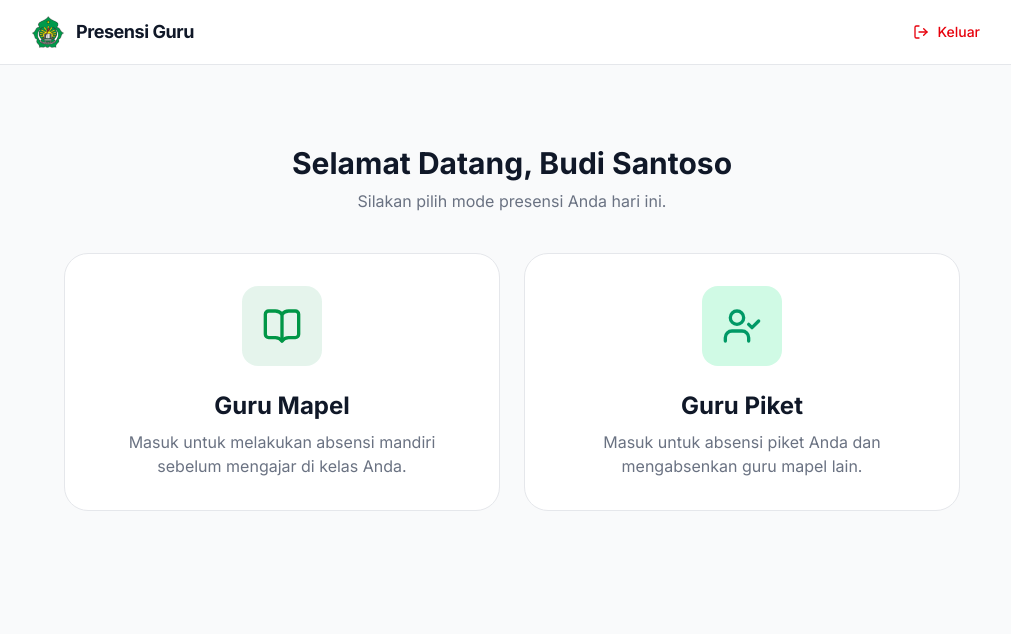
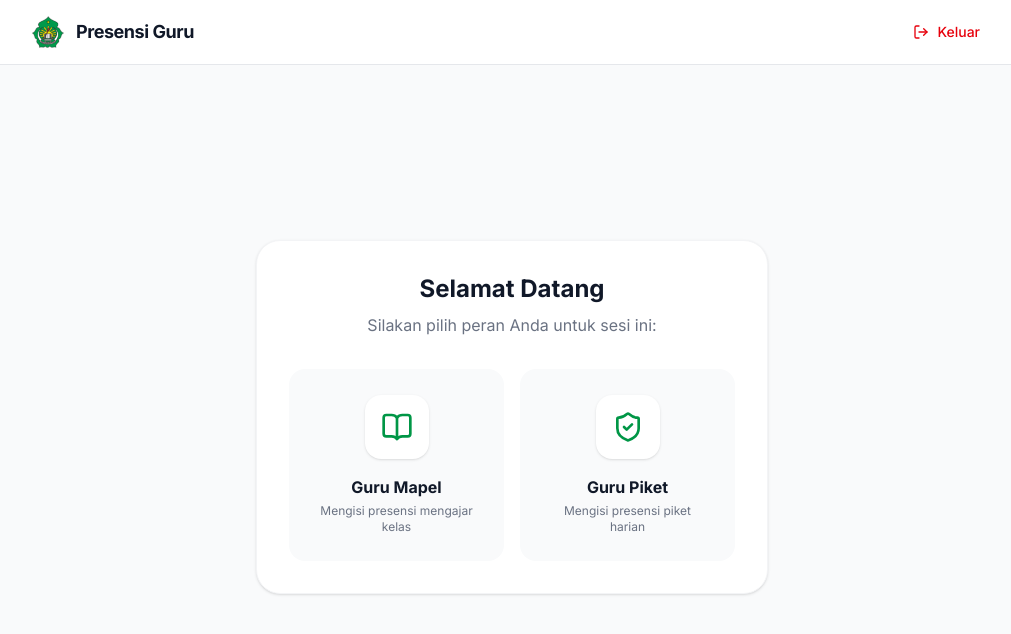
Before and after one commit to ImanWaworuntu/absensi, a Next.js app: page /guru in a window 1280 px wide. Shown: the top 634 px of the page, without its empty margins (128-1139 px from the left). Built offline with nearby package versions, Linux system fonts and the light colour scheme.

Commit message:
Update login flow, filter logic, and UI

```diff
--- a/src/app/admin/rekap/actions.ts
+++ b/src/app/admin/rekap/actions.ts
@@ -15,13 +15,19 @@ export async function getPresensi(filter: "all" | "week" | "month" = "all") {
   await verifyAdmin();
 
   let dateFilter = {};
+  const now = new Date();
+
   if (filter === "week") {
-    const d = new Date();
-    d.setDate(d.getDate() - 7);
+    // Hari Senin di minggu ini
+    const d = new Date(now);
+    const day = d.getDay() || 7; // Convert Sunday (0) to 7
+    d.setDate(d.getDate() - day + 1); // Get Monday
+    d.setHours(0, 0, 0, 0);
     dateFilter = { gte: d };
   } else if (filter === "month") {
-    const d = new Date();
-    d.setMonth(d.getMonth() - 1);
+    // Tanggal 1 di bulan ini
+    const d = new Date(now.getFullYear(), now.getMonth(), 1);
+    d.setHours(0, 0, 0, 0);
     dateFilter = { gte: d };
   }
 
--- a/src/app/admin/rekap/page.tsx
+++ b/src/app/admin/rekap/page.tsx
@@ -56,11 +56,11 @@ export default function AdminRekapPage() {
           <button
             onClick={() => handleFilterChange("week")}
             className={`px-3 py-1.5 text-sm font-medium rounded-lg transition-colors ${filter === "week" ? "bg-primary text-white" : "text-gray-600 hover:bg-gray-50"}`}
-          >7 Hari Terakhir</button>
+          >Minggu Ini</button>
           <button
             onClick={() => handleFilterChange("month")}
             className={`px-3 py-1.5 text-sm font-medium rounded-lg transition-colors ${filter === "month" ? "bg-primary text-white" : "text-gray-600 hover:bg-gray-50"}`}
-          >30 Hari Terakhir</button>
+          >Bulan Ini</button>
         </div>
       </div>
 
--- a/src/app/api/auth/login/route.ts
+++ b/src/app/api/auth/login/route.ts
@@ -6,7 +6,7 @@ import { cookies } from "next/headers";
 
 export async function POST(request: Request) {
   try {
-    const { username, password, loginType } = await request.json();
+    const { username, password } = await request.json();
 
     let user = await prisma.user.findUnique({
       where: { username },
@@ -46,25 +46,6 @@ export async function POST(request: Request) {
       );
     }
 
-    // Check Piket Schedule
-    if (user.role !== "admin" && loginType === "piket") {
-      const hariMap = ["Minggu", "Senin", "Selasa", "Rabu", "Kamis", "Jumat", "Sabtu"];
-      // Use Makassar time to determine day
-      const now = new Date();
-      const options: Intl.DateTimeFormatOptions = { timeZone: 'Asia/Makassar', weekday: 'long' as const };
-      const todayStr = new Intl.DateTimeFormat('id-ID', options).format(now);
-      // todayStr could be "Senin", "Selasa", etc.
-
-      const isPiketToday = user.jadwal_piket.some(j => j.hari.toLowerCase() === todayStr.toLowerCase());
-
-      if (!isPiketToday) {
-         return NextResponse.json(
-          { error: `Anda tidak memiliki jadwal piket pada hari ${todayStr}` },
-          { status: 403 }
-        );
-      }
-    }
-
     // Buat JWT
     const expires = new Date(Date.now() + 24 * 60 * 60 * 1000); // 1 Hari
     const sessionData = {
@@ -88,10 +69,8 @@ export async function POST(request: Request) {
     let redirectUrl = "";
     if (user.role === "admin") {
       redirectUrl = "/admin";
-    } else if (loginType === "piket") {
-      redirectUrl = "/guru/piket";
     } else {
-      redirectUrl = "/guru/mapel";
+      redirectUrl = "/guru";
     }
 
     return NextResponse.json({ success: true, redirectUrl, role: user.role });
--- a/src/app/guru/page.tsx
+++ b/src/app/guru/page.tsx
@@ -1,40 +1,34 @@
 import Link from "next/link";
-import { BookOpen, UserCheck } from "lucide-react";
+import { BookOpen, ShieldCheck } from "lucide-react";
 
-export default function GuruSelectionPage() {
+export default function GuruRoleSelection() {
   return (
-    <div className="max-w-4xl mx-auto mt-12">
-      <div className="text-center mb-10">
-        <h1 className="text-3xl font-bold text-gray-900">Selamat Datang, Budi Santoso</h1>
-        <p className="text-gray-500 mt-2">Silakan pilih mode presensi Anda hari ini.</p>
-      </div>
+    <div className="min-h-[80vh] flex flex-col items-center justify-center p-4">
+      <div className="w-full max-w-lg bg-white rounded-3xl p-8 shadow-sm border border-gray-100 text-center">
+        <h1 className="text-2xl font-bold text-gray-900 mb-2">Selamat Datang</h1>
+        <p className="text-gray-500 mb-8">Silakan pilih peran Anda untuk sesi ini:</p>
 
-      <div className="grid md:grid-cols-2 gap-6">
-        <Link href="/guru/mapel" className="group relative bg-white border border-gray-200 rounded-3xl p-8 hover:border-primary/50 hover:shadow-xl hover:shadow-primary/10 transition-all duration-300 overflow-hidden text-center">
-          <div className="absolute inset-0 bg-gradient-to-br from-primary/5 to-transparent opacity-0 group-hover:opacity-100 transition-opacity"></div>
-          <div className="relative z-10 flex flex-col items-center">
-            <div className="w-20 h-20 bg-primary/10 rounded-2xl flex items-center justify-center text-primary mb-6 group-hover:scale-110 transition-transform duration-300">
-              <BookOpen className="w-10 h-10" />
+        <div className="grid grid-cols-1 sm:grid-cols-2 gap-4">
+          <Link href="/guru/mapel" className="flex flex-col items-center gap-4 p-6 rounded-2xl border-2 border-transparent bg-gray-50 hover:border-primary hover:bg-primary/5 transition-all group">
+            <div className="w-16 h-16 rounded-2xl bg-white shadow-sm flex items-center justify-center group-hover:scale-110 transition-transform">
+              <BookOpen className="w-8 h-8 text-primary" />
             </div>
-            <h2 className="text-2xl font-bold text-gray-900 mb-2">Guru Mapel</h2>
-            <p className="text-gray-500">
-              Masuk untuk melakukan absensi mandiri sebelum mengajar di kelas Anda.
-            </p>
-          </div>
-        </Link>
+            <div>
+              <h2 className="font-bold text-gray-900">Guru Mapel</h2>
+              <p className="text-xs text-gray-500 mt-1">Mengisi presensi mengajar kelas</p>
+            </div>
+          </Link>
 
-        <Link href="/guru/piket" className="group relative bg-white border border-gray-200 rounded-3xl p-8 hover:border-emerald-500/50 hover:shadow-xl hover:shadow-emerald-500/10 transition-all duration-300 overflow-hidden text-center">
-          <div className="absolute inset-0 bg-gradient-to-br from-emerald-500/5 to-transparent opacity-0 group-hover:opacity-100 transition-opacity"></div>
-          <div className="relative z-10 flex flex-col items-center">
-            <div className="w-20 h-20 bg-emerald-100 rounded-2xl flex items-center justify-center text-emerald-600 mb-6 group-hover:scale-110 transition-transform duration-300">
-              <UserCheck className="w-10 h-10" />
+          <Link href="/guru/piket" className="flex flex-col items-center gap-4 p-6 rounded-2xl border-2 border-transparent bg-gray-50 hover:border-primary hover:bg-primary/5 transition-all group">
+            <div className="w-16 h-16 rounded-2xl bg-white shadow-sm flex items-center justify-center group-hover:scale-110 transition-transform">
+              <ShieldCheck className="w-8 h-8 text-primary" />
             </div>
-            <h2 className="text-2xl font-bold text-gray-900 mb-2">Guru Piket</h2>
-            <p className="text-gray-500">
-              Masuk untuk absensi piket Anda dan mengabsenkan guru mapel lain.
-            </p>
-          </div>
-        </Link>
+            <div>
+              <h2 className="font-bold text-gray-900">Guru Piket</h2>
+              <p className="text-xs text-gray-500 mt-1">Mengisi presensi piket harian</p>
+            </div>
+          </Link>
+        </div>
       </div>
     </div>
   );
--- a/src/app/page.tsx
+++ b/src/app/page.tsx
@@ -10,7 +10,6 @@ export default function LoginPage() {
   const router = useRouter();
   const [username, setUsername] = useState("");
   const [password, setPassword] = useState("");
-  const [loginType, setLoginType] = useState<"mapel" | "piket">("mapel");
   const [isLoading, setIsLoading] = useState(false);
   const [error, setError] = useState("");
 
@@ -23,17 +22,15 @@ export default function LoginPage() {
       const res = await fetch("/api/auth/login", {
         method: "POST",
         headers: { "Content-Type": "application/json" },
-        body: JSON.stringify({ username, password, loginType }),
+        body: JSON.stringify({ username, password }),
       });
 
       const data = await res.json();
       if (res.ok) {
         if (data.role === "admin") {
           router.push("/admin");
-        } else if (data.redirectUrl) {
-          router.push(data.redirectUrl);
         } else {
-          router.push("/guru/mapel");
+          router.push("/guru");
         }
       } else {
         setError(data.error || "Login gagal.");
@@ -109,35 +106,6 @@ export default function LoginPage() {
             </div>
           </div>
 
-          <div className="space-y-3">
-            <label className="block text-sm font-semibold text-gray-900">Masuk Sebagai:</label>
-            <div className="grid grid-cols-2 gap-3">
-              <button
-                type="button"
-                onClick={() => setLoginType("mapel")}
-                className={`flex items-center justify-center gap-2 py-3 px-4 rounded-xl border text-sm font-medium transition-colors ${
-                  loginType === "mapel"
-                  ? "bg-primary/10 border-primary text-primary"
-                  : "bg-white border-gray-200 text-gray-600 hover:bg-gray-50"
-                }`}
-              >
-                {loginType === "mapel" && <CheckCircle2 className="w-4 h-4" />}
-                Guru Mapel
-              </button>
-              <button
-                type="button"
-                onClick={() => setLoginType("piket")}
-                className={`flex items-center justify-center gap-2 py-3 px-4 rounded-xl border text-sm font-medium transition-colors ${
-                  loginType === "piket"
-                  ? "bg-primary/10 border-primary text-primary"
-                  : "bg-white border-gray-200 text-gray-600 hover:bg-gray-50"
-                }`}
-              >
-                {loginType === "piket" && <CheckCircle2 className="w-4 h-4" />}
-                Guru Piket
-              </button>
-            </div>
-          </div>
 
           <button
             type="submit"
```
Also changed, not shown: src/app/admin/guru/page.tsx (+19 -15 lines), src/app/guru/piket/layout.tsx (added, +43 -0 lines).
